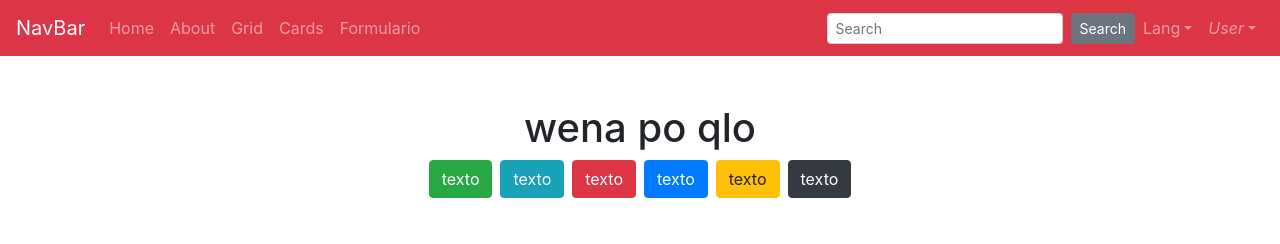
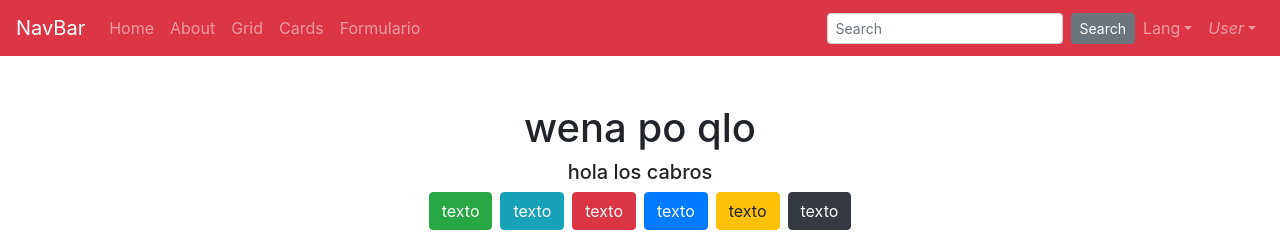
Before and after one commit to worlark/pruebaPaulo, a Vue app in the folder ejemplo/: page /cards in a window 1280 px wide. Shown: the top 244 px of the page. Built offline with nearby package versions, Linux system fonts and the light colour scheme; grey boxes are pictures that could not be loaded.

Commit message:
modificacion a card
wena los cabros

```diff
--- a/ejemplo/src/views/Cards.vue
+++ b/ejemplo/src/views/Cards.vue
@@ -1,6 +1,7 @@
 <template>
     <div class="mt-5">
         <h1>wena po qlo</h1>
+        <h5>hola los cabros</h5>
         <b-button class="mr-2" variant="success">texto</b-button>
         <b-button class="mr-2" variant="info">texto</b-button>
         <b-button class="mr-2" variant="danger">texto</b-button>
```
